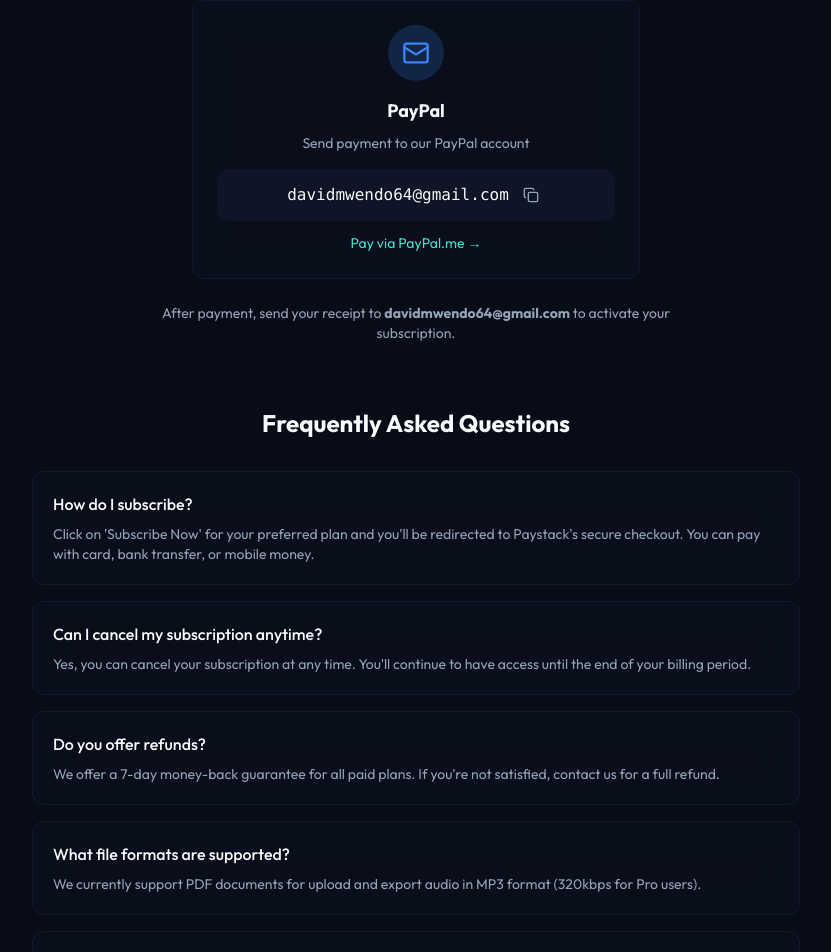
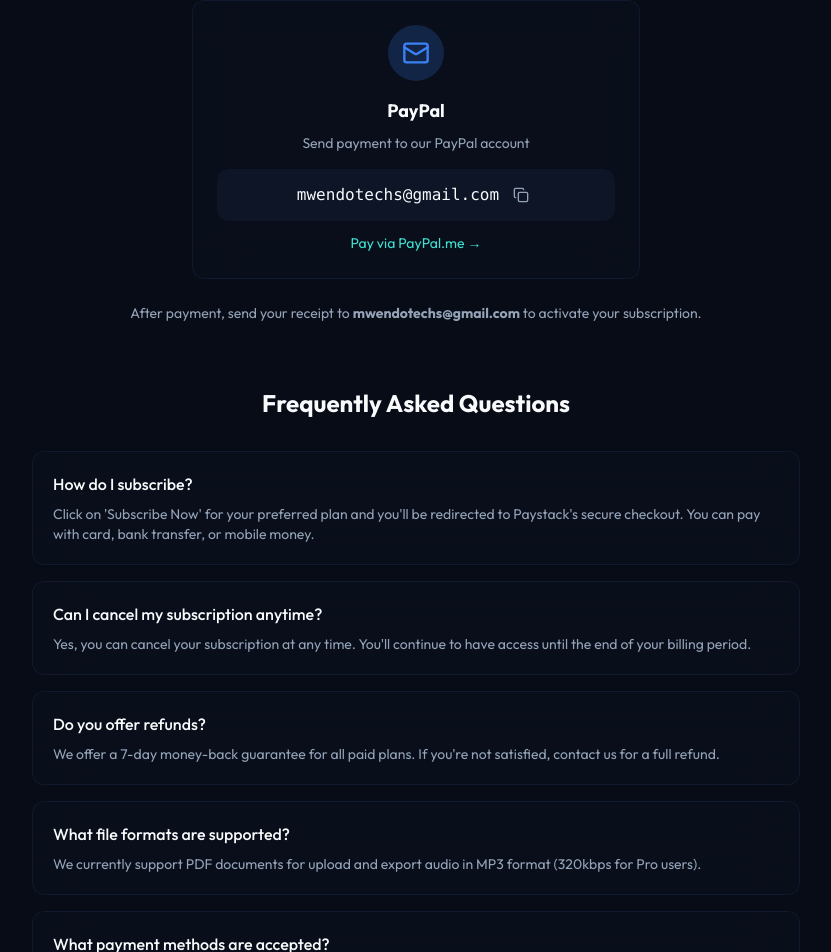
Before and after one commit to MWENDO01/mwendo-audio-creator, a React (Vite) app: page /pricing in a window 1280 px wide. Shown: the part 1038-1990 px from the top of the page, without its empty margins (224-1055 px from the left). Built offline with nearby package versions, Linux system fonts and the light colour scheme; the HTML template or start-up script is replaced by a standard one.

Commit message:
Changes
Co-authored-by: MWENDO01 <221121293+MWENDO01@users.noreply.github.com>

```diff
--- a/src/pages/Pricing.tsx
+++ b/src/pages/Pricing.tsx
@@ -231,10 +231,10 @@ const Pricing = () => {
                 Send payment to our PayPal account
               </p>
               <div className="flex items-center justify-center gap-2 bg-secondary/50 rounded-lg p-3">
-                <span className="font-mono text-sm md:text-base">davidmwendo64@gmail.com</span>
+                <span className="font-mono text-sm md:text-base">mwendotechs@gmail.com</span>
                 <button
                   onClick={() => {
-                    navigator.clipboard.writeText("davidmwendo64@gmail.com");
+                    navigator.clipboard.writeText("mwendotechs@gmail.com");
                     toast.success("PayPal email copied!");
                   }}
                   className="p-1.5 hover:bg-secondary rounded-md transition-colors"
@@ -243,7 +243,7 @@ const Pricing = () => {
                 </button>
               </div>
               <a
-                href="https://paypal.me/davidmwendo64"
+                href="https://paypal.me/mwendotechs"
                 target="_blank"
                 rel="noopener noreferrer"
                 className="inline-block mt-3 text-sm text-primary hover:underline"
@@ -252,7 +252,7 @@ const Pricing = () => {
               </a>
             </div>
             <p className="text-center text-sm text-muted-foreground mt-6">
-              After payment, send your receipt to <strong>davidmwendo64@gmail.com</strong> to activate your subscription.
+              After payment, send your receipt to <strong>mwendotechs@gmail.com</strong> to activate your subscription.
             </p>
           </motion.div>
 
```
